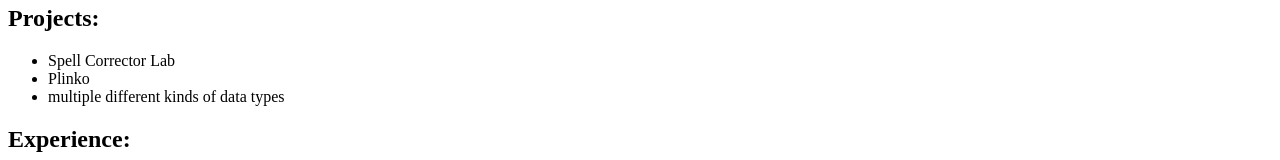
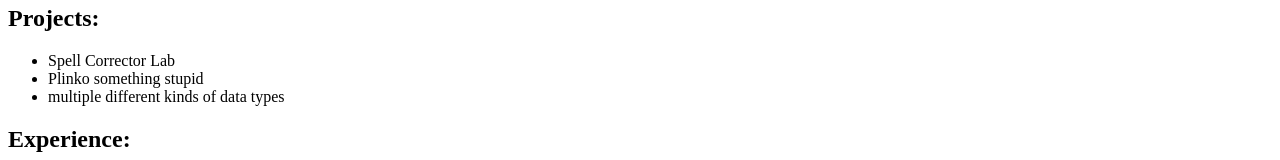
Before and after one commit to kdibdub/CS_Stuff, a plain HTML site: page index.html in a window 1280 px wide. Shown: the part 178-338 px from the top of the page. Drawn offline with Linux system fonts and the light colour scheme.

Commit message:
new commit

```diff
--- a/index.html
+++ b/index.html
@@ -15,7 +15,7 @@
     <h2>Projects:</h2>
     <ul>
       <li>Spell Corrector Lab</li>
-      <li>Plinko</li>
+      <li>Plinko something stupid</li>
       <li>multiple different kinds of data types</li>
     </ul>
 
```
